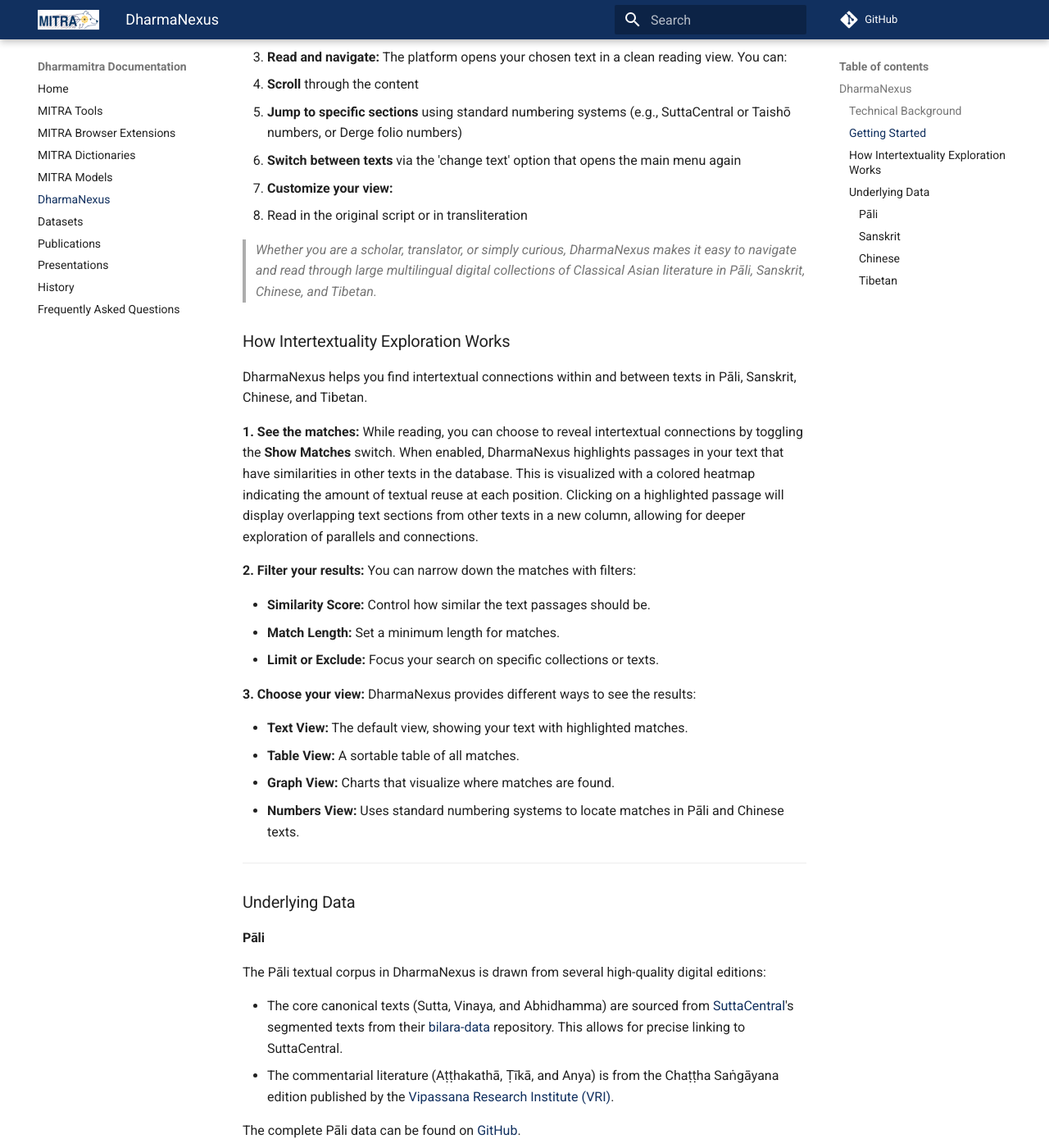
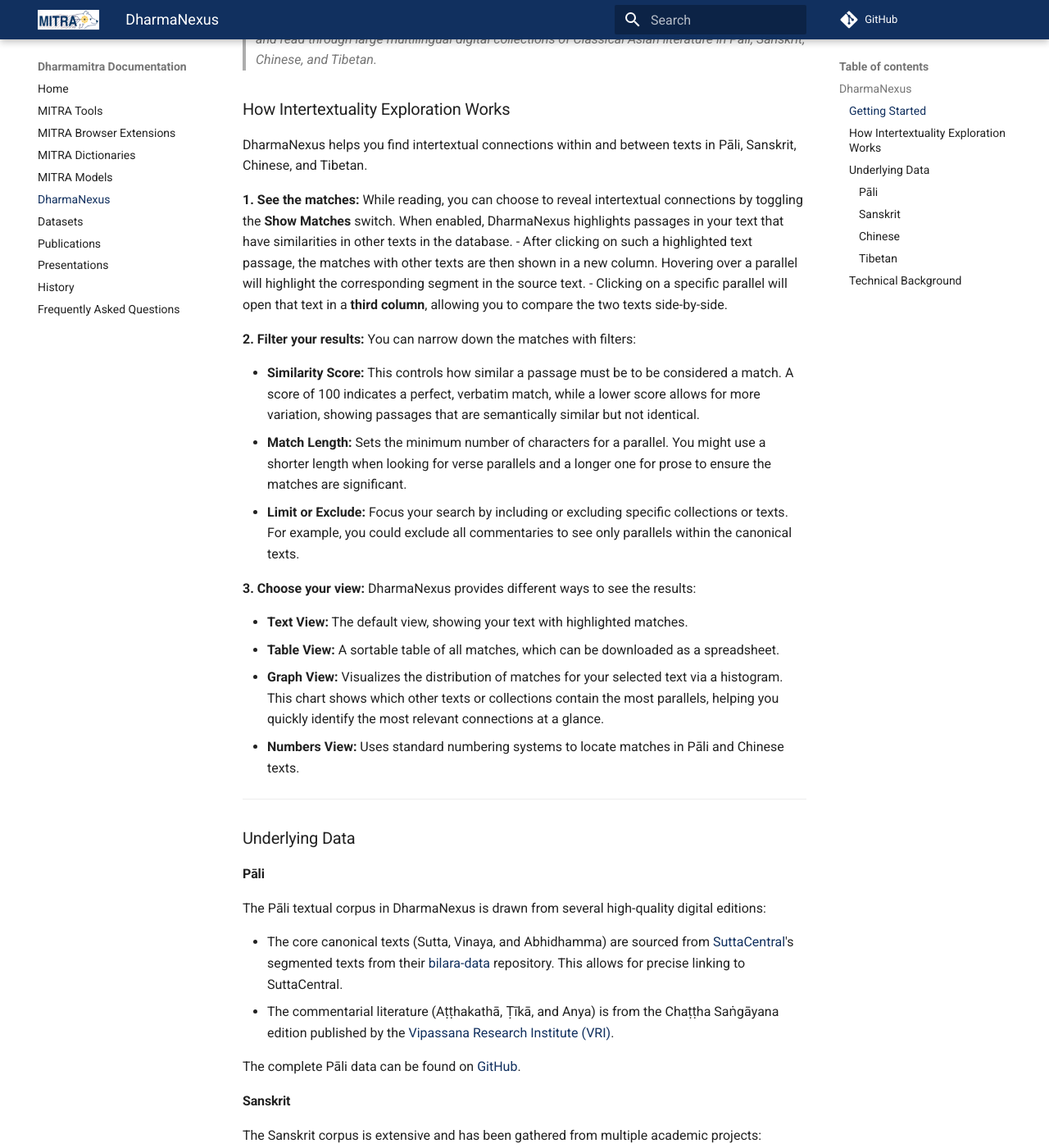
Before and after one commit to dharmamitra/dharmamitra-guides, an MkDocs documentation site: the page built from docs/dharmanexus.md, in a window 1280 px wide and 1400 px high, scrolled down 1137 px. Shown: the whole window at 82% size. Built offline with MkDocs 1.6.1 and Material for MkDocs 9.7.7, drawn with Linux system fonts in a browser that asks for light colours; comment, search, counter and statistics services are not loaded; some of the changed text lies outside the part shown.

Commit message:
dm update

```diff
--- a/docs/dharmanexus.md
+++ b/docs/dharmanexus.md
@@ -8,9 +8,7 @@
 
 
 ---
-### Technical Background
 
-DharmaNexus uses the ByT5-Sanskrit model for word segmentation of Sanskrit texts from various text collections (See Sanskrit data description), which are then indexed on [MITRA Search](https://dharmamitra.github.io/dharmamitra-guides/mitra_tools/#mitra-search), which has access to all the data available in DharmaNexus. For Tibetan, a special substitution-based stemmer based on [Paul Hackett's Tibetan Verb Lexicon](https://www.shambhala.com/a-tibetan-verb-lexicon-15252.html?srsltid=AfmBOoqO0LtadFcogdBf_YR8L207hBf8ycgHiyKw259R3TrLebxZJgjt) is used. Pāli uses a slightly adapted version of the ByT5-Sanskrit model for word segmentation. For Chinese, we use the standard analyzers provided by Elasticsearch. In addition to token-based search, DharmaNexus is also searchable in [MITRA Search](https://dharmamitra.github.io/dharmamitra-guides/mitra_tools/#mitra-search) via deep semantic embeddings on sentence and paragraph level.
 
 ### Getting Started
 
@@ -32,19 +30,21 @@
 
 DharmaNexus helps you find intertextual connections within and between texts in Pāli, Sanskrit, Chinese, and Tibetan.
 
-**1. See the matches:** While reading, you can choose to reveal intertextual connections by toggling the **Show Matches** switch. When enabled, DharmaNexus highlights passages in your text that have similarities in other texts in the database. This is visualized with a colored heatmap indicating the amount of textual reuse at each position. Clicking on a highlighted passage will display overlapping text sections from other texts in a new column, allowing for deeper exploration of parallels and connections.
+**1. See the matches:** While reading, you can choose to reveal intertextual connections by toggling the **Show Matches** switch. When enabled, DharmaNexus highlights passages in your text that have similarities in other texts in the database.
+   - After clicking on such a highlighted text passage, the matches with other texts are then shown in a new column. Hovering over a parallel will highlight the corresponding segment in the source text.
+   - Clicking on a specific parallel will open that text in a **third column**, allowing you to compare the two texts side-by-side.
 
 **2. Filter your results:** You can narrow down the matches with filters:
 
-*   **Similarity Score:** Control how similar the text passages should be.
-*   **Match Length:** Set a minimum length for matches.
-*   **Limit or Exclude:** Focus your search on specific collections or texts.
+*   **Similarity Score:** This controls how similar a passage must be to be considered a match. A score of 100 indicates a perfect, verbatim match, while a lower score allows for more variation, showing passages that are semantically similar but not identical.
+*   **Match Length:** Sets the minimum number of characters for a parallel. You might use a shorter length when looking for verse parallels and a longer one for prose to ensure the matches are significant.
+*   **Limit or Exclude:** Focus your search by including or excluding specific collections or texts. For example, you could exclude all commentaries to see only parallels within the canonical texts.
 
 **3. Choose your view:** DharmaNexus provides different ways to see the results:
 
 *   **Text View:** The default view, showing your text with highlighted matches.
-*   **Table View:** A sortable table of all matches.
-*   **Graph View:** Charts that visualize where matches are found.
+*   **Table View:** A sortable table of all matches, which can be downloaded as a spreadsheet.
+*   **Graph View:** Visualizes the distribution of matches for your selected text via a histogram. This chart shows which other texts or collections contain the most parallels, helping you quickly identify the most relevant connections at a glance.
 *   **Numbers View:** Uses standard numbering systems to locate matches in Pāli and Chinese texts.
 
 ---
@@ -85,3 +85,8 @@
 In close collaboration with the [Tsadra Foundation](https://tsadra.org/), major collections such as the *rin chen gter mdzod*, *rNying ma rgyud ’bum*, and *rNying ma bka’ ma* will be added over time.
 
 The complete Tibetan data can be found on [GitHub](https://github.com/dharmamitra/dharmanexus-tibetan).
+
+
+### Technical Background
+
+DharmaNexus uses the ByT5-Sanskrit model for word segmentation of Sanskrit texts from various text collections (See Sanskrit data description), which are then indexed on [MITRA Search](https://dharmamitra.github.io/dharmamitra-guides/mitra_tools/#mitra-search), which has access to all the data available in DharmaNexus. For Tibetan, a special substitution-based stemmer based on [Paul Hackett's Tibetan Verb Lexicon](https://www.shambhala.com/a-tibetan-verb-lexicon-15252.html?srsltid=AfmBOoqO0LtadFcogdBf_YR8L207hBf8ycgHiyKw259R3TrLebxZJgjt) is used. Pāli uses a slightly adapted version of the ByT5-Sanskrit model for word segmentation. For Chinese, we use the standard analyzers provided by Elasticsearch. In addition to token-based search, DharmaNexus is also searchable in [MITRA Search](https://dharmamitra.github.io/dharmamitra-guides/mitra_tools/#mitra-search) via deep semantic embeddings on sentence and paragraph level.
```
